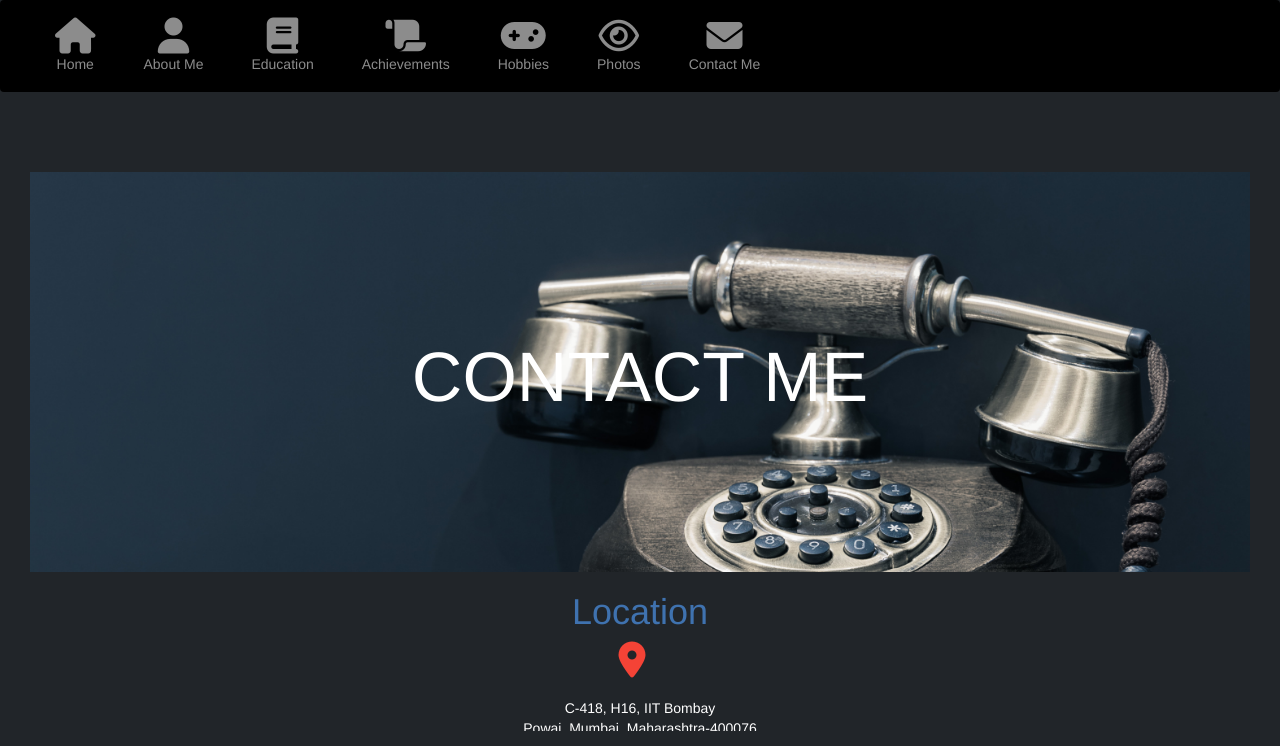
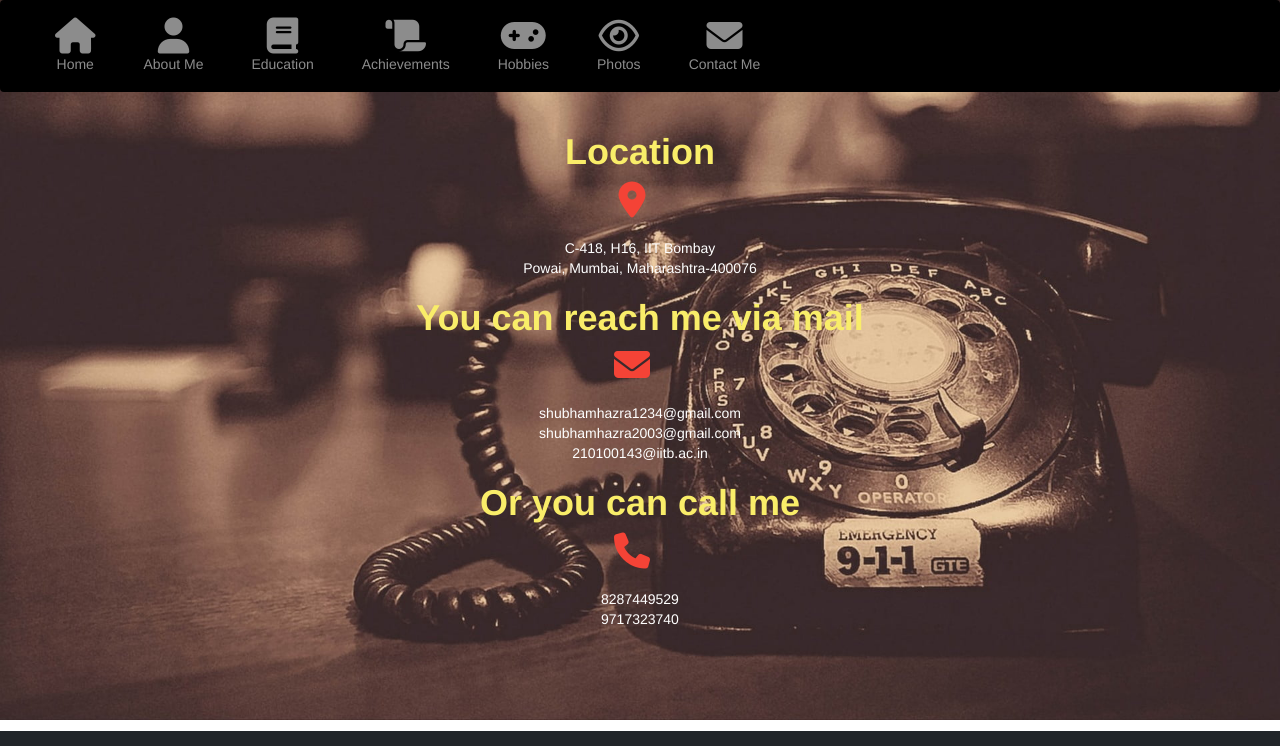
Before and after one commit to Shubham-Hazra/MyWebSite, a plain HTML site: page Contactme.html in a window 1280 px wide. Shown: the top 746 px of the page. Drawn offline with nearby package versions, Linux system fonts and the light colour scheme.

Commit message:
added backgrounds

```diff
--- a/Contactme.html
+++ b/Contactme.html
@@ -40,7 +40,18 @@
     <script src="https://ajax.googleapis.com/ajax/libs/jquery/3.6.0/jquery.min.js"></script>
     <script src="https://maxcdn.bootstrapcdn.com/bootstrap/3.4.1/js/bootstrap.min.js"></script>
   </head>
-  <body style="background-color: #212529" alink="white" vlink="white">
+  <body
+    style="
+      background-image: url(wallpaperflare.com_wallpaper_1.jpg);
+      background-repeat: no-repeat;
+      background-size: cover;
+      background-color: #ffffff;
+      text-align: center;
+      background-position: center;
+    "
+    alink="white"
+    vlink="white"
+  >
     <nav
       class="navbar navbar-expand-sm bg-black navbar-dark fixed-top w3-center"
     >
@@ -99,25 +110,23 @@
       </div>
     </nav>
     <div class="main_content">
-      <div id="contact" class="container-fluid p-5 my-5 bg-dark text-white">
-        <div class="container9">
-          <h1 class="head_">CONTACT ME</h1>
-          <br />
-        </div>
-        <h1 style="color: rgb(63, 114, 175)">Location</h1>
-        <p>
+      <div id="contact">
+        <h1 style="font-weight: bold; color: rgb(249, 237, 105)">Location</h1>
+        <p style="color: white">
           <i
             class="fa fa-map-marker fa-fw w3-text-red w3-xxlarge w3-margin-right"
           ></i
           ><br /><br />C-418, H16, IIT Bombay<br />Powai, Mumbai,
           Maharashtra-400076
         </p>
-        <h1 style="color: rgb(63, 114, 175)">You can reach me via mail:</h1>
+        <h1 style="font-weight: bold; color: rgb(249, 237, 105)">
+          You can reach me via mail
+        </h1>
         <i
           class="fa fa-envelope fa-fw w3-text-red w3-xxlarge w3-margin-right"
         ></i
         ><br /><br />
-        <p>
+        <p style="color: white">
           <a href="mailto:shubhamhazra1234@gmail.com" style="color: white"
             >shubhamhazra1234@gmail.com</a
           ><br />
@@ -130,10 +139,12 @@
         </p>
 
         <p></p>
-        <h1 style="color: rgb(63, 114, 175)">Or you can call me:</h1>
+        <h1 style="font-weight: bold; color: rgb(249, 237, 105)">
+          Or you can call me
+        </h1>
         <i class="fa fa-phone fa-fw w3-text-red w3-xxlarge w3-margin-right"></i
         ><br /><br />
-        <p>
+        <p style="color: white">
           8287449529<br />
           9717323740
         </p>
```
Also changed, not shown: Aboutme.html (+10 -1 lines), Achievements.html (+3 -2 lines), Education.html (+4 -3 lines), Hobbies.html (+2 -0 lines), index.html (+11 -6 lines), _21_black-box-wallpaper_Black-3D-Images-WallpaperAsk.jpg (added), _28_computer-neural-network-wallpaper_1717728012.jpg (added), _28_computer-neural-network-wallpaper_2270324039.jpg (added), pexels-lalesh-aldarwish-194511.jpg (added), ss_a4740a3b155f58f3a43cbd50c36df2f0ed81e68c.600x338.jpg (added), wallpaperflare.com_wallpaper_1.jpg (added), wallpaperflare.com_wallpaper_2.jpg (added), wp3085127-dark-laptop-wallpapers.jpg (added), wp4788511-dark-laptop-wallpapers.jpg (added), 1 other file.
